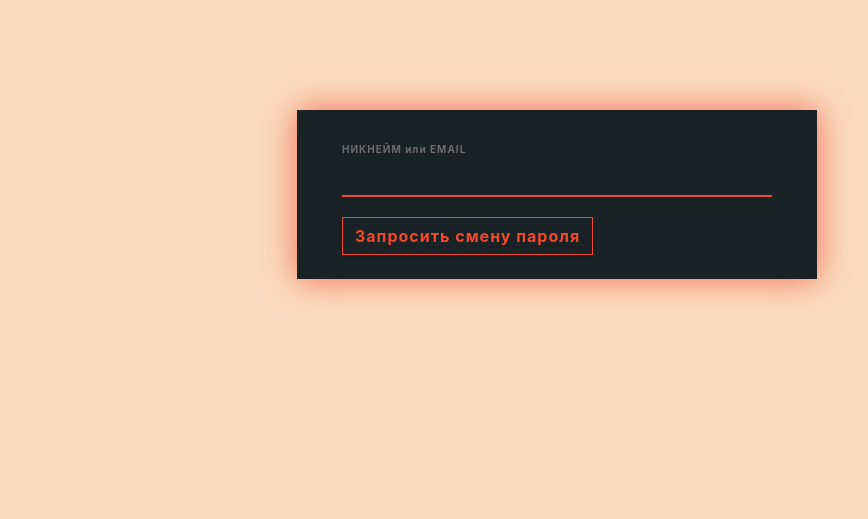
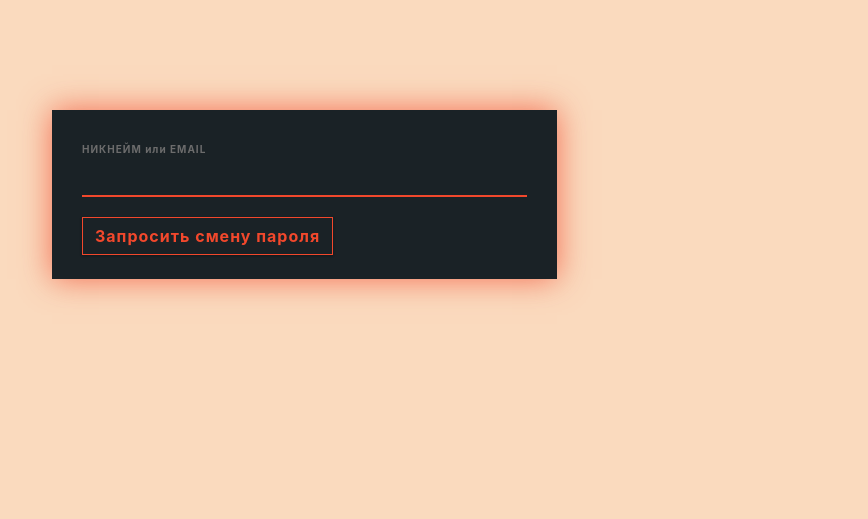
Before and after one commit to m0r0zk01/vizitcard, a Django app: page /forgot_password in a window 1280 px wide. Shown: the top 519 px of the page, without its empty margins (203-1071 px from the left). Run offline with Django 3.2, Linux system fonts and the light colour scheme; some libraries are stand-ins or nearby versions; some web fonts are replaced.

Commit message:
minor fixes. im trying to understand what i should do next

```diff
--- a/app/models.py
+++ b/app/models.py
@@ -31,7 +31,7 @@ class Organization(models.Model):
     activated = models.BooleanField(default=False)
 
     card = models.ForeignKey(Card, on_delete=models.SET_NULL, null=True)
-    workers = models.ManyToManyField('Worker')
+    workers = models.ForeignKey('Worker', null=True, default=None, on_delete=models.PROTECT)
 
 
 class Worker(models.Model):
--- a/templates/forgot_password.html
+++ b/templates/forgot_password.html
@@ -13,11 +13,9 @@
     {% load static %}
 <link href="{% static "css/form.css" %}" rel="stylesheet"/>
 
-<div  class="container" style="margin-top: 100px">
-    <div class="row">
-        <div class="col-lg-3 col-md-2"></div>
+<div class="container" style="padding-top: 100px">
+    <div class="row mx-auto">
         <div class="col-lg-6 col-md-8 login-box" style="box-shadow: 0 0 30px rgba(242, 72, 44, 0.75)">
-            <div class="col-lg-12 login-form">
                 <div class="col-lg-12 login-form">
                     <form method="post">
                         {% csrf_token %}
@@ -31,7 +29,6 @@
                         </div>
                     </form>
                 </div>
-            </div>
         </div>
     </div>
 </div>
--- a/templates/organizations.html
+++ b/templates/organizations.html
@@ -67,7 +67,7 @@
                             <div class="form-group">
                                 <label for="description">Описание</label>
                                 <textarea name="description" class="form-control" id="description" rows="3"
-                                          placeholder="Выпускаем лучшие калькуляторы в России. Главный офиис в Москве"></textarea>
+                                          placeholder="Выпускаем лучшие калькуляторы в России. Главный офис в Москве"></textarea>
                             </div>
                             <button type="button" id="create_organization_button" class="btn btn-primary">Отправить заявку</button>
                         </div>
```
Also changed, not shown: templates/index_anon.html (+9 -0 lines), templates/profile.html (+0 -8 lines), app/migrations/0001_initial.py, app/migrations/0002_auto_20201101_2126.py (deleted).
